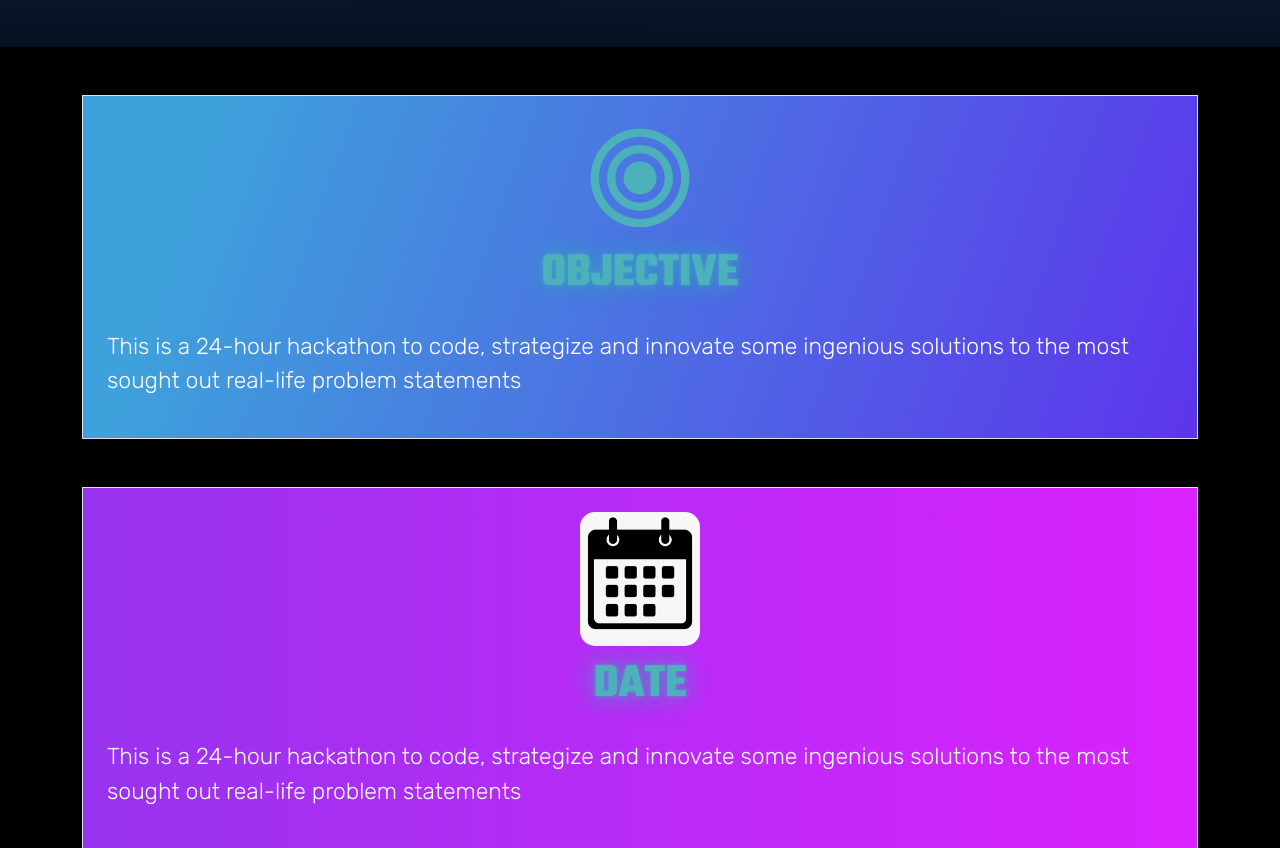
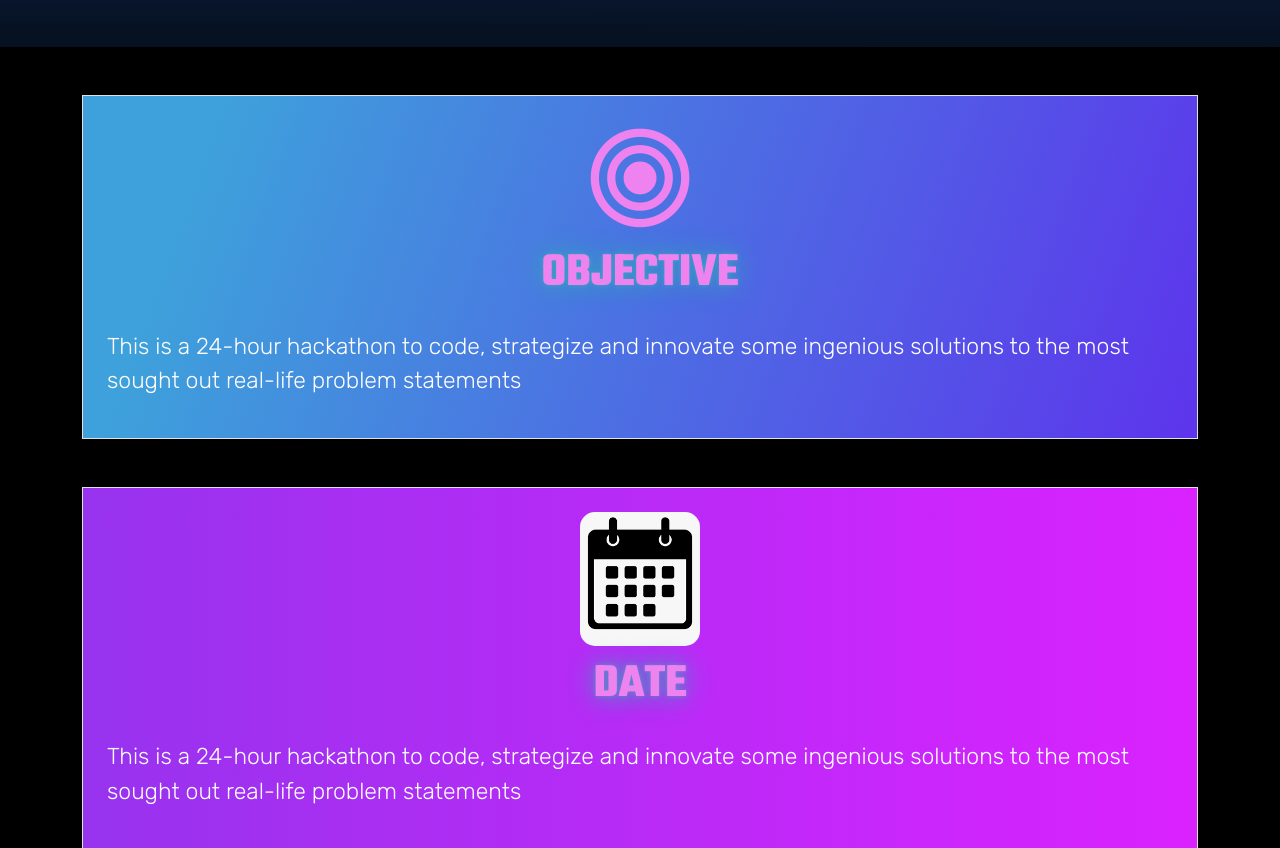
Before and after one commit to SwapnilGite/MS-Hackathon, a plain HTML site: page index.html in a window 1280 px wide. Shown: the part 753-1601 px from the top of the page. Drawn offline with nearby package versions, Linux system fonts and the light colour scheme.

Commit message:
Update style.css

```diff
--- a/style.css
+++ b/style.css
@@ -1314,3 +1314,9 @@ background: linear-gradient(to right, #9733EE, #DA22FF); /* W3C, IE 10+/ Edge, F
 background: -webkit-linear-gradient(to right, #9733EE, #DA22FF);  /* Chrome 10-25, Safari 5.1-6 */
 background: linear-gradient(to right, #9733EE, #DA22FF); /* W3C, IE 10+/ Edge, Firefox 16+, Chrome 26+, Opera 12+, Safari 7+ */
 }
+.heading{
+  color:violet;
+}
+.heading h1{
+  color:violet;
+}
```
